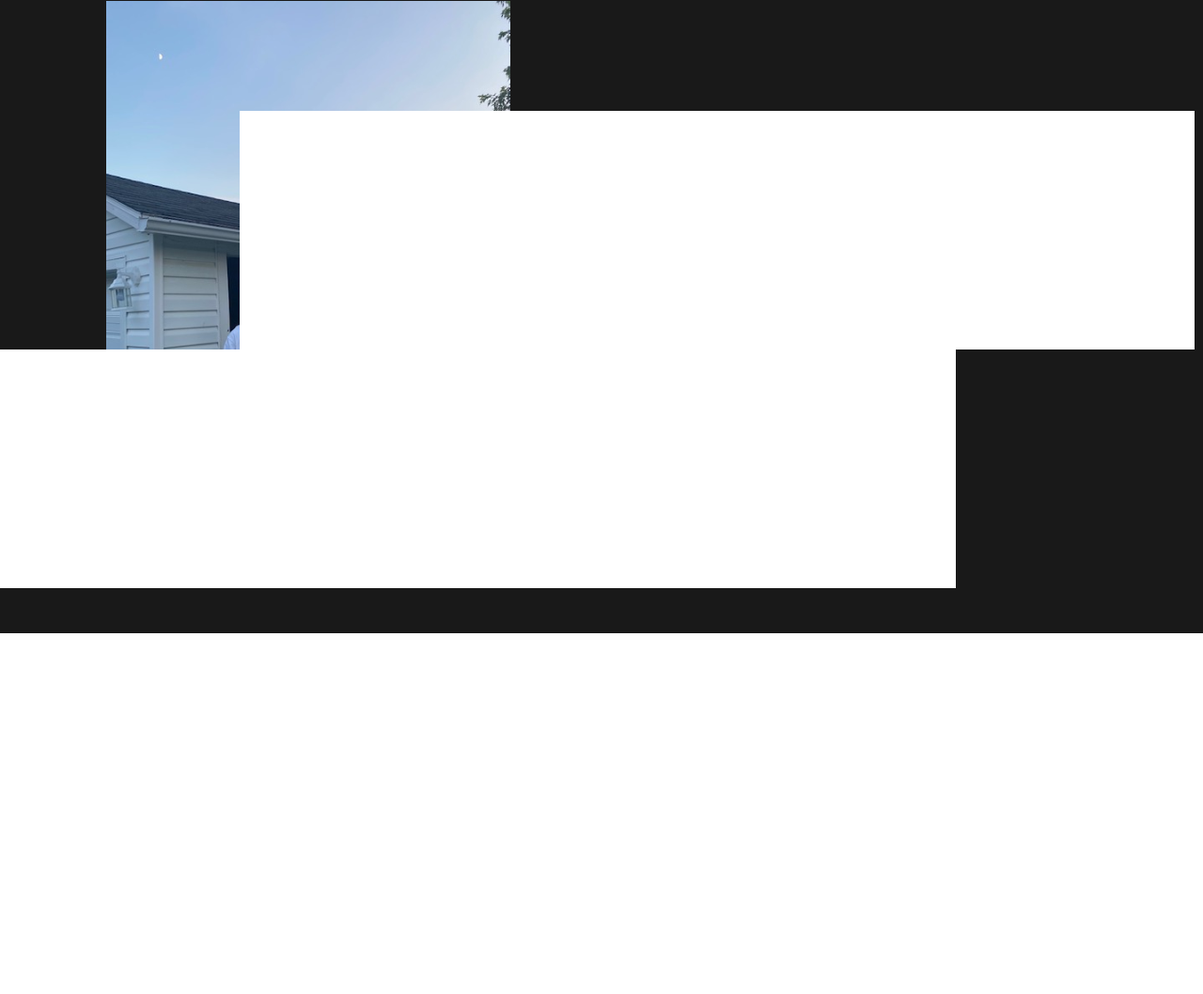
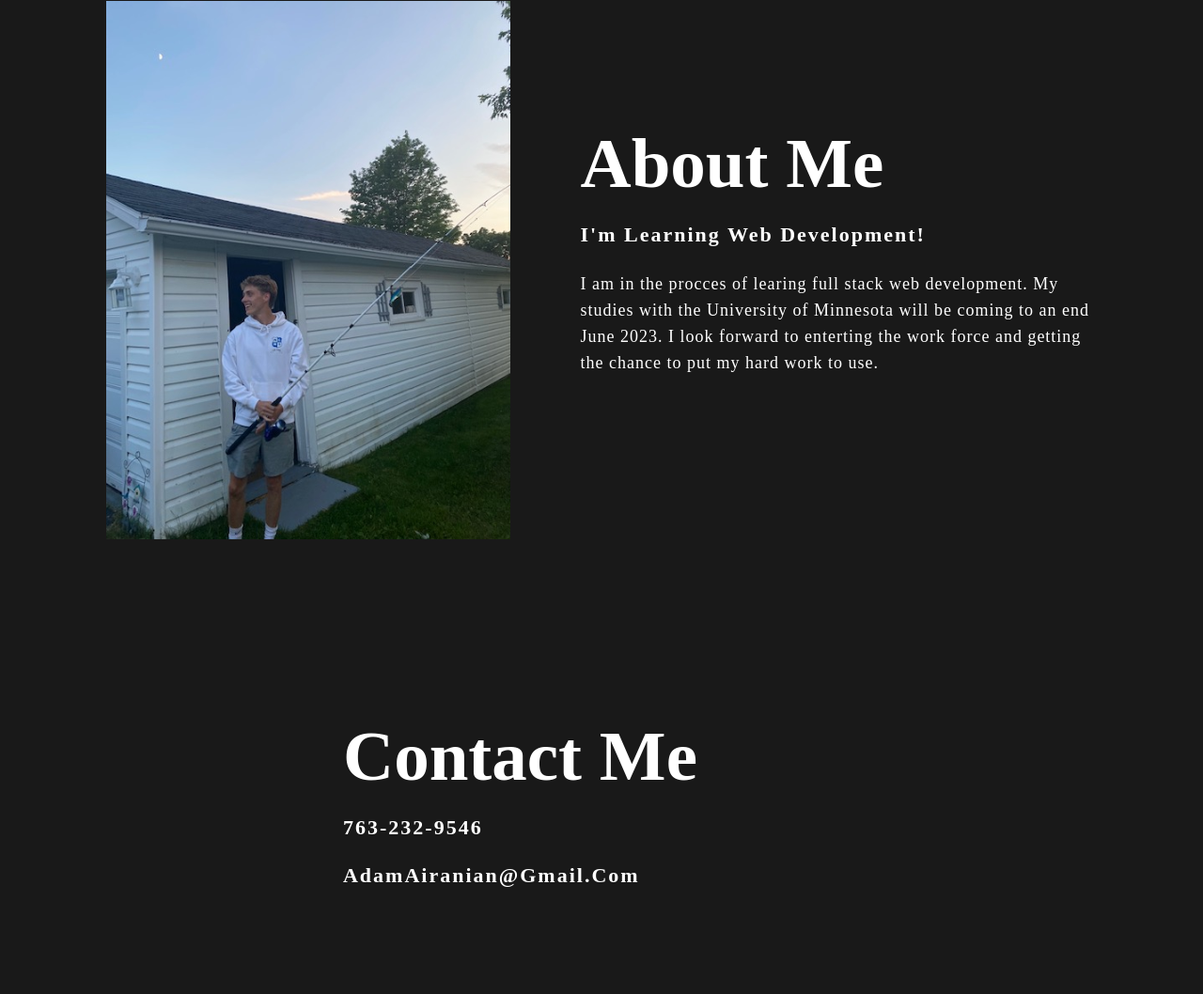
Before and after one commit to Adamiranian/Adam-Portfolio, a plain HTML site: page index.html in a window 1280 px wide. Shown: the part 899-1957 px from the top of the page at 94% size. Before the commit the page ends 1573 px from the top, so only its background shows below. Drawn offline with Linux system fonts and the light colour scheme.

Commit message:
added more html and css

```diff
--- a/Assets/style.css
+++ b/Assets/style.css
@@ -49,6 +49,7 @@ nav ul li a{
 
 .content{
     text-align: center;
+    position: absolute;
 
 }
 
@@ -82,6 +83,9 @@ nav ul li a{
     }
 }
 
+
+   /* About section start*/
+
 .about{
     width: 100%;
     padding: 100px 0px;
@@ -91,11 +95,6 @@ nav ul li a{
     height: auto;
     width: 430px;
 }
-.about-text{
-    width: 550px;
-}
-
-
 .about-text{
     width: 550px;
 }
@@ -134,3 +133,51 @@ nav ul li a{
     margin-bottom: 45px;
 
 }
+
+/* contact section start*/
+
+.contact{
+    width: 100%;
+    height: 4in;
+    padding: 100px 0%;
+    background-color: #191919;
+    position: relative;
+    padding: 0 5%;
+    display: flex;
+    align-items: center;
+    justify-content: center;
+
+}
+
+.main2{
+    width: 1130px;
+    max-width: 95%;
+    margin: 0 auto;
+    display: flex;
+    align-items: center;
+    justify-content: space-around;
+
+}
+
+.contact-text{
+    width: 550px;
+    position: relative;
+
+
+}
+.contact-text h2{
+    color: white;
+    font-size: 75px;
+    text-transform: capitalize;
+    margin-bottom: 20px;
+}
+
+.contact-text h3{
+    color: white;
+    letter-spacing: 2px;
+    font-size: 22px;
+    margin-bottom: 25px;
+    text-transform: capitalize;
+}
+
+/*end contact section*/
--- a/index.html
+++ b/index.html
@@ -20,9 +20,9 @@
 
             <ul>
                 <li><a href="#home">Home</a></li>
-                <li><a href="#AM">About Me</a></li>
-                <li><a href="#">Resume</a></li>
-                <li><a href="#">Contact Me</a></li>
+                <li><a href="#Aboutmetab">About Me</a></li>
+                <li><a href="Assets/Adam-Iranian (5).pdf">Resume</a></li>
+                <li><a href="#contacttab">Contact Me</a></li>
             </ul>
          </nav>
          <div class="content">
@@ -35,7 +35,7 @@
 
 <section class="about">
 
-    <div id="AM" class="main">
+    <div id="Aboutmetab" class="main">
        <img src="assets/photo2.jpg">
        <div class="about-text">
           <h2>About Me</h2>
@@ -47,3 +47,23 @@
     </div>
 
 </section>
+
+<!----Contact section start---->
+
+<section2 class="contact">
+    <div id="contacttab" class="main2">
+        <div class="contact-text">
+            <h2>Contact Me</h2>
+            <h3>763-232-9546</h3>
+            <h3>AdamAiranian@gmail.com</h3>
+        </div>
+    </div>
+</section2>
+
+
+<!----footer start---->
+
+<Footer>
+
+
+</Footer>
```
Also changed, not shown: 1 other file.
